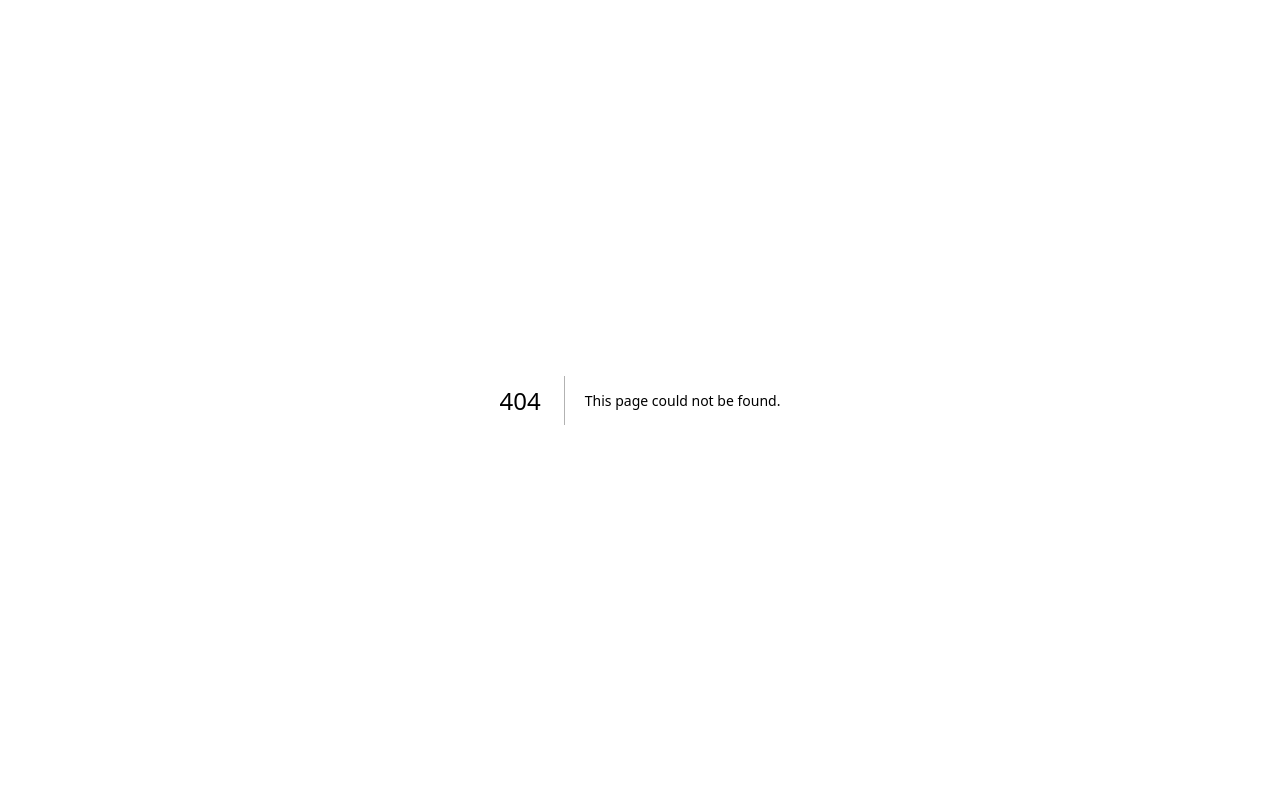
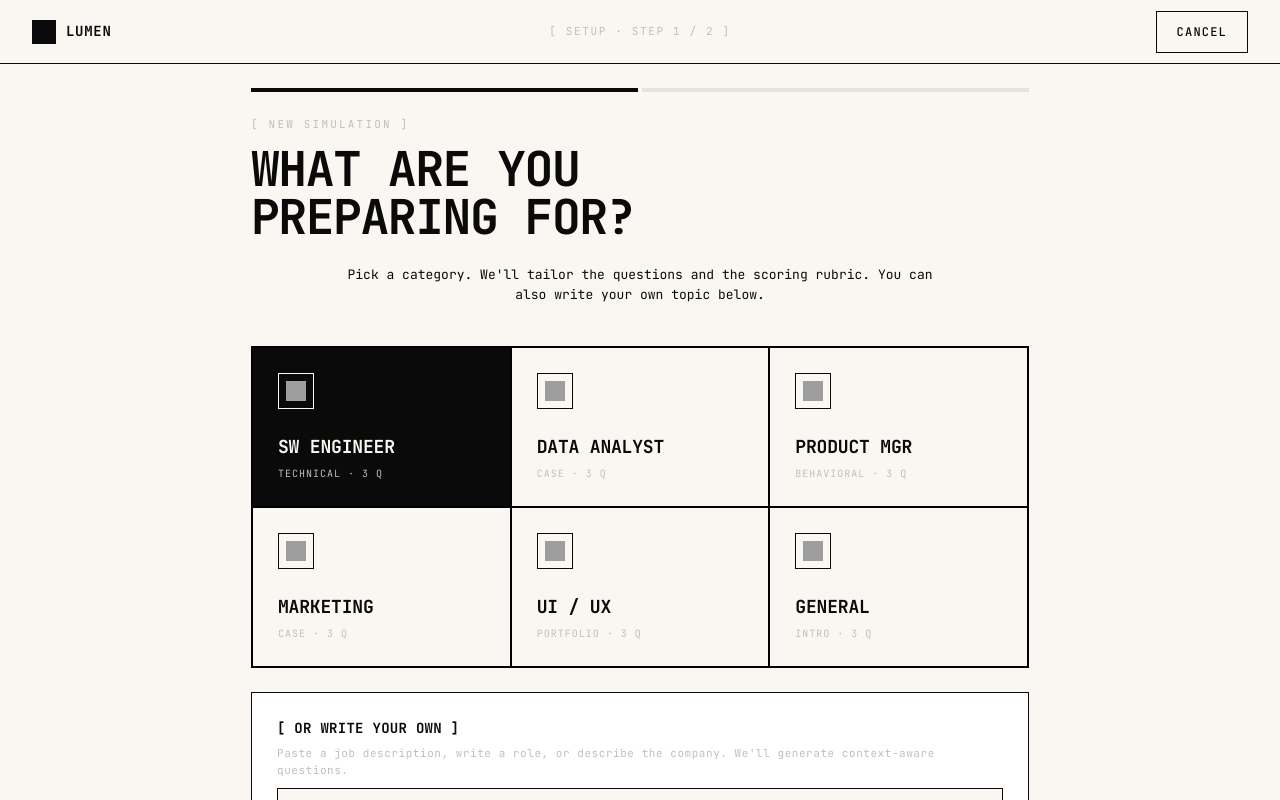
Before and after one commit to Ardavaa/capstone-ds, a Next.js app in the folder frontend/: page /simulation/setup in a window 1280 px wide. Before the commit this address had no page. Built offline with nearby package versions, Linux system fonts and the light colour scheme; grey boxes are pictures that could not be loaded.

Commit message:
feat: simulation page mockuo

```diff
--- a/frontend/app/page.tsx
+++ b/frontend/app/page.tsx
@@ -1,3 +1,5 @@
+import Link from "next/link";
+
 // Figma asset URLs — valid for 7 days from 2026-05-22
 const ASSET = {
   dashboard:  "https://www.figma.com/api/mcp/asset/4bcb7c45-a9db-46db-bbb3-cfd882d45448",
@@ -47,15 +49,14 @@ function scoreColor(score: number): string {
 
 // ─── Sub-components ────────────────────────────────────────────────────────
 
-type NavItemProps = { icon: string; label: string; active?: boolean };
+type NavItemProps = { icon: string; label: string; active?: boolean; href?: string };
 
-function NavItem({ icon, label, active = false }: NavItemProps) {
-  return (
-    <div
-      className={`flex cursor-pointer items-center gap-2.5 px-2.5 py-2.5 ${
-        active ? "bg-[#0a0a0a]" : "hover:bg-black/5"
-      }`}
-    >
+function NavItem({ icon, label, active = false, href }: NavItemProps) {
+  const className = `flex cursor-pointer items-center gap-2.5 px-2.5 py-2.5 ${
+    active ? "bg-[#0a0a0a]" : "hover:bg-black/5"
+  }`;
+  const content = (
+    <>
       <img src={icon} alt="" className="size-3.5 shrink-0" />
       <span
         className={`text-[12px] uppercase tracking-[0.6px] ${
@@ -64,8 +65,12 @@ function NavItem({ icon, label, active = false }: NavItemProps) {
       >
         {label}
       </span>
-    </div>
+    </>
   );
+  if (href) {
+    return <Link href={href} className={className}>{content}</Link>;
+  }
+  return <div className={className}>{content}</div>;
 }
 
 type StatCardProps = {
@@ -169,7 +174,7 @@ export default function Dashboard() {
             <span className="text-[10px] uppercase tracking-[2px] text-[#bfbfbf]">Workspace</span>
           </div>
           <NavItem icon={ASSET.dashboard} label="Dashboard" active />
-          <NavItem icon={ASSET.plus}      label="New Simulation" />
+          <NavItem icon={ASSET.plus}      label="New Simulation" href="/simulation/setup" />
 
           <div className="px-2 pb-1.5 pt-3.5">
             <span className="text-[10px] uppercase tracking-[2px] text-[#bfbfbf]">Library</span>
@@ -214,12 +219,15 @@ export default function Dashboard() {
               [ Welcome back, Rafif — 12% above last week ]
             </p>
           </div>
-          <button className="flex items-center gap-2 border border-[#0a0a0a] bg-[#0a0a0a] px-6 py-[15px] hover:bg-[#1a1a1a]">
+          <Link
+            href="/simulation/setup"
+            className="flex items-center gap-2 border border-[#0a0a0a] bg-[#0a0a0a] px-6 py-[15px] hover:bg-[#1a1a1a]"
+          >
             <img src={ASSET.plusBtn} alt="" className="size-4" />
             <span className="text-[13px] font-medium uppercase tracking-[1.3px] text-[#faf7f2]">
               New simulation
             </span>
-          </button>
+          </Link>
         </div>
 
         {/* Stats grid */}
--- /dev/null
+++ b/frontend/app/simulation/setup/page.tsx
@@ -0,0 +1,197 @@
+"use client";
+
+import Link from "next/link";
+import { useState } from "react";
+
+// Figma asset URLs — valid 7 days from 2026-05-22
+const ASSET = {
+  code:       "https://www.figma.com/api/mcp/asset/f616f157-027b-4199-a7a0-a7ef9dcabac7",
+  chart:      "https://www.figma.com/api/mcp/asset/d01232c9-5eee-44e6-b588-d4fbdd2fa11f",
+  briefcase:  "https://www.figma.com/api/mcp/asset/59f3bea5-4da7-46fd-ba77-37e8d7cff40c",
+  megaphone:  "https://www.figma.com/api/mcp/asset/3a42a07b-1a41-4d2f-8a0e-22f7f75c5e8a",
+  palette:    "https://www.figma.com/api/mcp/asset/2252fb98-204e-45a8-af2c-bd85e9999705",
+  message:    "https://www.figma.com/api/mcp/asset/723552c2-bd14-432c-ac10-7d50e7b40c93",
+  arrowRight: "https://www.figma.com/api/mcp/asset/38d9321d-ed34-4457-a5a4-a9751057d1b4",
+};
+
+type CategoryId = "sw-engineer" | "data-analyst" | "product-mgr" | "marketing" | "ui-ux" | "general";
+
+type Category = {
+  id: CategoryId;
+  icon: string;
+  name: string;
+  meta: string;
+};
+
+const CATEGORIES: Category[] = [
+  { id: "sw-engineer",  icon: ASSET.code,      name: "SW Engineer",  meta: "Technical · 3 Q" },
+  { id: "data-analyst", icon: ASSET.chart,     name: "Data Analyst", meta: "Case · 3 Q" },
+  { id: "product-mgr",  icon: ASSET.briefcase, name: "Product Mgr",  meta: "Behavioral · 3 Q" },
+  { id: "marketing",    icon: ASSET.megaphone,  name: "Marketing",    meta: "Case · 3 Q" },
+  { id: "ui-ux",        icon: ASSET.palette,   name: "UI / UX",      meta: "Portfolio · 3 Q" },
+  { id: "general",      icon: ASSET.message,   name: "General",      meta: "Intro · 3 Q" },
+];
+
+// ─── Sub-components ────────────────────────────────────────────────────────
+
+type CategoryCardProps = {
+  category: Category;
+  selected: boolean;
+  onClick: () => void;
+};
+
+function CategoryCard({ category, selected, onClick }: CategoryCardProps) {
+  return (
+    <button
+      type="button"
+      onClick={onClick}
+      className={`flex cursor-pointer flex-col gap-1.5 border border-black p-[25px] text-left transition-colors ${
+        selected
+          ? "bg-[#0a0a0a] shadow-[0px_4px_2px_rgba(0,0,0,0.25)]"
+          : "bg-[#faf7f2] hover:bg-black/5"
+      }`}
+    >
+      {/* Icon wrapper */}
+      <div
+        className={`flex size-9 items-center justify-center border p-px ${
+          selected ? "border-[#faf7f2]" : "border-[#0a0a0a]"
+        }`}
+      >
+        <img src={category.icon} alt="" className="size-5" />
+      </div>
+
+      {/* Name */}
+      <div className="pt-[18px]">
+        <p
+          className={`text-[18px] font-bold uppercase tracking-[-0.18px] ${
+            selected ? "text-[#faf7f2]" : "text-[#0a0a0a]"
+          }`}
+        >
+          {category.name}
+        </p>
+      </div>
+
+      {/* Meta */}
+      <p className="text-[10px] uppercase tracking-[1px] text-[#bfbfbf]">{category.meta}</p>
+    </button>
+  );
+}
+
+// ─── Page ──────────────────────────────────────────────────────────────────
+
+export default function SetupPage() {
+  const [selectedId, setSelectedId] = useState<CategoryId | null>("sw-engineer");
+  const [customTopic, setCustomTopic] = useState("");
+
+  const canContinue = selectedId !== null || customTopic.trim().length > 0;
+
+  return (
+    <div className="flex h-full flex-col overflow-hidden bg-[#faf7f2]">
+      {/* ── Top nav ── */}
+      <nav className="grid h-16 shrink-0 grid-cols-3 items-center border-b border-[#0a0a0a] px-8">
+        {/* Logo */}
+        <div className="flex items-center gap-2.5">
+          <div className="size-6 bg-[#0a0a0a]" />
+          <span className="text-[14px] font-bold uppercase tracking-[0.7px] text-[#0a0a0a]">
+            Lumen
+          </span>
+        </div>
+
+        {/* Step breadcrumb (centered) */}
+        <div className="flex justify-center">
+          <span className="text-[11px] uppercase tracking-[1.65px] text-[#bfbfbf]">
+            [ Setup · Step 1 / 2 ]
+          </span>
+        </div>
+
+        {/* Cancel button */}
+        <div className="flex justify-end">
+          <Link
+            href="/"
+            className="border border-[#0a0a0a] bg-[#faf7f2] px-5 py-[11px] text-[12px] font-medium uppercase tracking-[1.2px] text-[#0a0a0a] hover:bg-black/5"
+          >
+            Cancel
+          </Link>
+        </div>
+      </nav>
+
+      {/* ── Scrollable content ── */}
+      <div className="flex-1 overflow-y-auto">
+        <div className="mx-auto w-full max-w-[880px] px-[51px] pb-16 pt-6">
+          {/* Progress bar */}
+          <div className="flex gap-1">
+            <div className="h-1 flex-1 bg-[#0a0a0a]" />
+            <div className="h-1 flex-1 bg-[#e8e4dc]" />
+          </div>
+
+          {/* Eyebrow */}
+          <p className="mt-6 text-[11px] uppercase tracking-[2.2px] text-[#bfbfbf]">
+            [ New simulation ]
+          </p>
+
+          {/* Title */}
+          <h1 className="mt-3 text-[48px] font-bold uppercase leading-[48px] tracking-[-1.44px] text-[#0a0a0a]">
+            What are you
+            <br />
+            preparing for?
+          </h1>
+
+          {/* Description */}
+          <p className="mx-auto mt-6 max-w-[600px] text-center text-[13px] leading-[20.8px] text-[#0a0a0a]">
+            Pick a category. We&apos;ll tailor the questions and the scoring rubric. You can also
+            write your own topic below.
+          </p>
+
+          {/* Category grid */}
+          <div className="mt-10 grid grid-cols-3 border border-black bg-white">
+            {CATEGORIES.map((cat) => (
+              <CategoryCard
+                key={cat.id}
+                category={cat}
+                selected={selectedId === cat.id}
+                onClick={() => setSelectedId(cat.id === selectedId ? null : cat.id)}
+              />
+            ))}
+          </div>
+
+          {/* Custom topic */}
+          <div className="mt-6 border border-[#0a0a0a] bg-white p-[25px]">
+            <p className="text-[14px] font-bold uppercase tracking-[0.28px] text-[#0a0a0a]">
+              [ Or write your own ]
+            </p>
+            <p className="mb-[10px] mt-1.5 text-[11px] tracking-[0.55px] text-[#bfbfbf]">
+              Paste a job description, write a role, or describe the company. We&apos;ll generate
+              context-aware questions.
+            </p>
+            <input
+              type="text"
+              value={customTopic}
+              onChange={(e) => setCustomTopic(e.target.value)}
+              placeholder="e.g., Senior Backend Engineer at a fintech startup..."
+              className="w-full border border-[#0a0a0a] bg-[#faf7f2] px-[15px] py-[13px] text-[13px] text-[#0a0a0a] placeholder:text-[#757575] focus:outline-none"
+            />
+          </div>
+
+          {/* Actions */}
+          <div className="mt-8 flex items-center justify-between border-t border-[#0a0a0a] pt-8">
+            <Link
+              href="/"
+              className="border border-[#0a0a0a] bg-[#faf7f2] px-5 py-[15px] text-[12px] font-medium uppercase tracking-[1.2px] text-[#0a0a0a] hover:bg-black/5"
+            >
+              ← Back
+            </Link>
+
+            <button
+              type="button"
+              disabled={!canContinue}
+              className="flex items-center gap-2 border border-[#0a0a0a] bg-[#0a0a0a] px-[25px] py-[15px] text-[13px] font-medium uppercase tracking-[1.3px] text-[#faf7f2] transition-colors hover:bg-[#1a1a1a] disabled:cursor-not-allowed disabled:border-[#bfbfbf] disabled:bg-[#bfbfbf]"
+            >
+              Continue to recording
+              <img src={ASSET.arrowRight} alt="" className="size-4" />
+            </button>
+          </div>
+        </div>
+      </div>
+    </div>
+  );
+}
```
